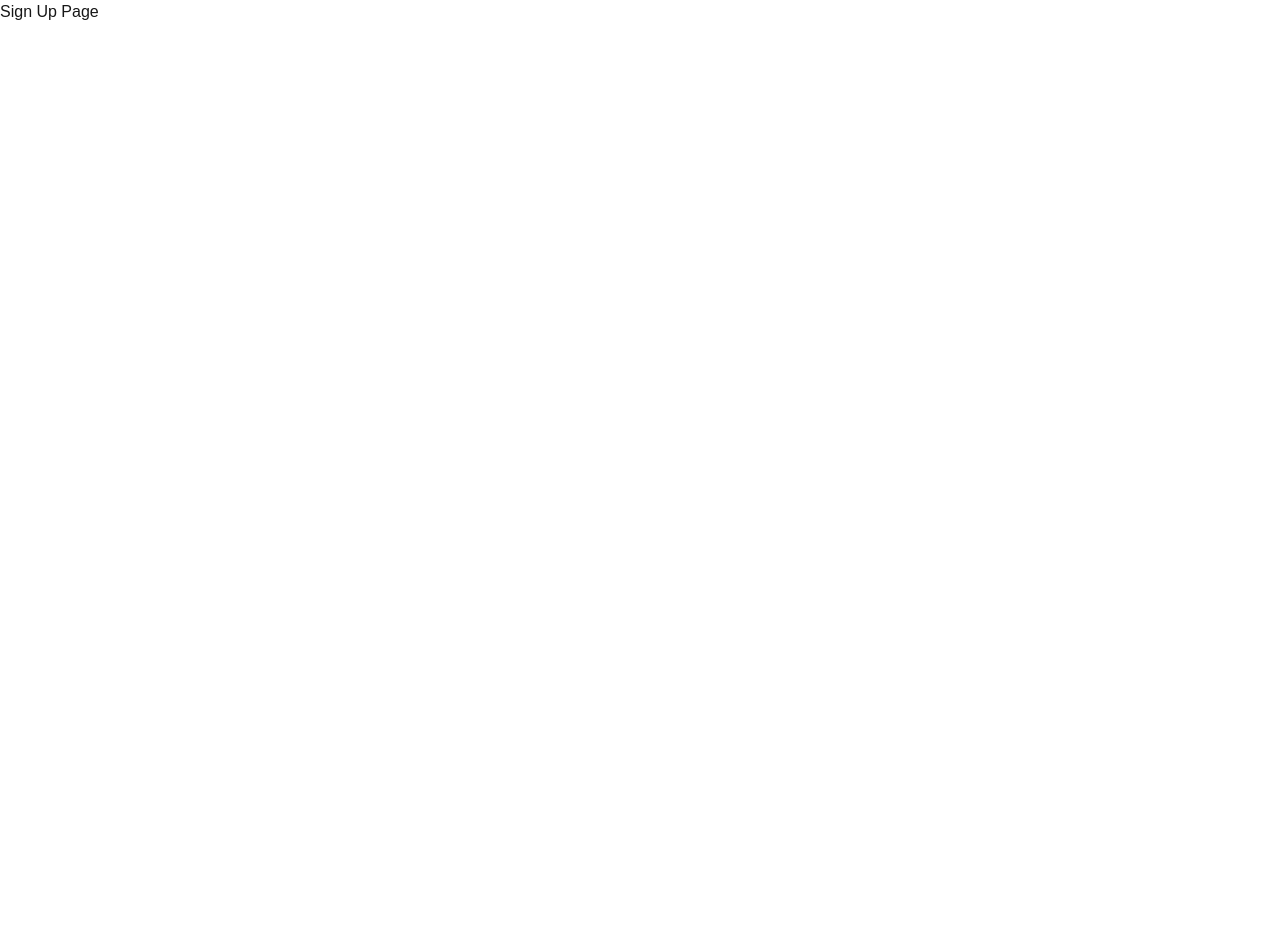
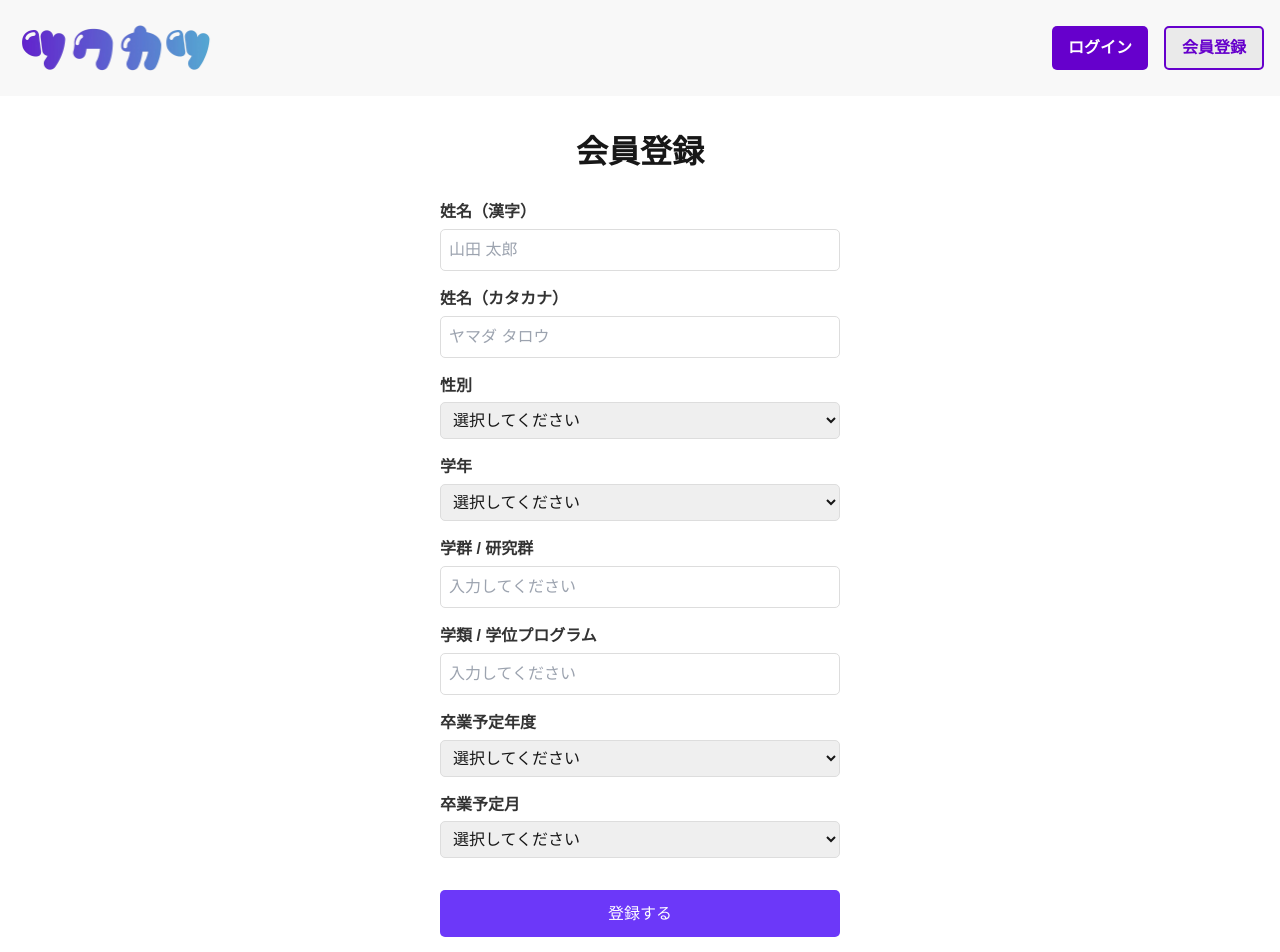
Before and after one commit to kenTATATA/Tsukukatsu, a Next.js app in the folder tsukukatsu_app/: page /signup in a window 1280 px wide. Shown: the top 952 px of the page. Before the commit the page ends 800 px from the top, so only its background shows below. Built offline with nearby package versions, Linux system fonts and the light colour scheme.

Commit message:
会員登録の画面設計
会員登録のフィールドを入力する画面を作りました。

```diff
--- /dev/null
+++ b/tsukukatsu_app/src/app/signup/Signup.module.css
@@ -0,0 +1,63 @@
+/* src/app/signup/Signup.module.css */
+.signupContainer {
+    display: flex;
+    flex-direction: column;
+    align-items: center;
+    justify-content: center;
+    padding: 2rem;
+  }
+
+  .heading {
+    font-size: 2rem;
+    font-weight: bold;
+    margin-bottom: 1.5rem;
+    text-align: center;
+  }
+
+  .form {
+    display: flex;
+    flex-direction: column;
+    width: 100%;
+    max-width: 400px;
+  }
+
+  .inputGroup {
+    display: flex;
+    flex-direction: column;
+    margin-bottom: 1rem;
+  }
+
+  .label {
+    font-weight: bold;
+    margin-bottom: 0.3rem;
+    color: #333;
+  }
+
+  .input {
+    padding: 0.5rem;
+    border: 1px solid #ddd;
+    border-radius: 5px;
+    font-size: 1rem;
+  }
+
+  .select {
+    padding: 0.5rem;
+    border: 1px solid #ddd;
+    border-radius: 5px;
+    font-size: 1rem;
+  }
+
+  .button {
+    background-color: #6c38f9;
+    color: #fff;
+    border: none;
+    border-radius: 5px;
+    padding: 0.7rem 1rem;
+    font-size: 1rem;
+    cursor: pointer;
+    margin-top: 1rem;
+  }
+
+  .button:hover {
+    background-color: #5733c0;
+  }
--- a/tsukukatsu_app/src/app/signup/page.tsx
+++ b/tsukukatsu_app/src/app/signup/page.tsx
@@ -1,8 +1,209 @@
+// src/app/signup/page.tsx
+"use client";
+
+import { useState } from "react";
+import { useUser } from "../context/UserContext";
+import Header from "../components/Header";
+import styles from "./Signup.module.css";
+
 export default function SignupPage() {
+  const currentYear = new Date().getFullYear(); // 現在の年度を取得
+  const graduationYearOptions = Array.from({ length: 6 }, (_, i) => currentYear + i); // 今年から6年後までの年度を生成
+
+  const [formData, setFormData] = useState({
+    nameKanji: "",
+    nameKana: "",
+    gender: "",
+    grade: "",                // 学年
+    researchGroup: "",         // 学群 / 研究群
+    program: "",
+    graduationYear: "",
+    graduationMonth: "",
+  });
+
+  // 入力必須チェック用関数
+  const isFormValid = () => {
     return (
-      <div>
-        <h1>Sign Up Page</h1>
-        {/* 会員登録フォームなど */}
+      formData.nameKanji &&
+      formData.nameKana &&
+      formData.gender &&
+      formData.researchGroup &&
+      formData.program &&
+      formData.grade &&
+      formData.graduationYear &&
+      formData.graduationMonth
+    );
+  };
+
+  const handleChange = (e: React.ChangeEvent<HTMLInputElement | HTMLSelectElement>) => {
+    const { name, value } = e.target;
+    setFormData((prevData) => ({ ...prevData, [name]: value }));
+  };
+
+  const handleSubmit = (e: React.FormEvent) => {
+    e.preventDefault();
+    console.log("登録情報:", formData);
+    // 会員登録処理
+  };
+
+  return (
+    <div>
+      <Header />
+      <div className={styles.signupContainer}>
+        <h1 className={styles.heading}>会員登録</h1>
+        <form onSubmit={handleSubmit} className={styles.form}>
+          {/* 姓名（漢字） */}
+          <div className={styles.inputGroup}>
+            <label className={styles.label}>姓名（漢字）</label>
+            <input
+              type="text"
+              name="nameKanji"
+              value={formData.nameKanji}
+              onChange={handleChange}
+              required
+              placeholder="山田 太郎"
+              className={styles.input}
+            />
+          </div>
+
+          {/* 姓名（カタカナ） */}
+          <div className={styles.inputGroup}>
+            <label className={styles.label}>姓名（カタカナ）</label>
+            <input
+              type="text"
+              name="nameKana"
+              value={formData.nameKana}
+              onChange={handleChange}
+              required
+              placeholder="ヤマダ タロウ"
+              className={styles.input}
+            />
+          </div>
+
+          {/* 性別 */}
+          <div className={styles.inputGroup}>
+            <label className={styles.label}>性別</label>
+            <select
+              name="gender"
+              value={formData.gender}
+              onChange={handleChange}
+              required
+              className={styles.select}
+            >
+              <option value="" disabled>選択してください</option>
+              <option value="男">男</option>
+              <option value="女">女</option>
+              <option value="その他">その他</option>
+            </select>
+          </div>
+
+          {/* 大学 */}
+          {/* <div className={styles.inputGroup}>
+            <label className={styles.label}>大学</label>
+            <input
+              type="text"
+              name="university"
+              value={formData.university}
+              onChange={handleChange}
+              required
+              placeholder="○○大学"
+              className={styles.input}
+            />
+          </div> */}
+
+          {/* 学年 */}
+          <div className={styles.inputGroup}>
+            <label className={styles.label}>学年</label>
+            <select
+              name="grade"
+              value={formData.grade}
+              onChange={handleChange}
+              required
+              className={styles.select}
+            >
+              <option value="" disabled>選択してください</option>
+              <option value="B1">学部1年 / B1</option>
+              <option value="B2">学部2年 / B2</option>
+              <option value="B3">学部3年 / B3</option>
+              <option value="B4">学部4年 / B4</option>
+              <option value="M1">修士1年 / M1</option>
+              <option value="M2">修士2年 / M2</option>
+              <option value="D1">博士1年 / D1</option>
+              <option value="D2">博士2年 / D2</option>
+              <option value="D3">博士3年 / D3</option>
+              <option value="研究生">研究生</option>
+            </select>
+          </div>
+
+          {/* 学群 / 研究群 */}
+          <div className={styles.inputGroup}>
+            <label className={styles.label}>学群 / 研究群</label>
+            <input
+              type="text"
+              name="researchGroup"
+              value={formData.researchGroup}
+              onChange={handleChange}
+              required
+              placeholder="入力してください"
+              className={styles.input}
+            />
+          </div>
+
+          {/* 学類 / 学位プログラム */}
+          <div className={styles.inputGroup}>
+            <label className={styles.label}>学類 / 学位プログラム</label>
+            <input
+              type="text"
+              name="program"
+              value={formData.program}
+              onChange={handleChange}
+              required
+              placeholder="入力してください"
+              className={styles.input}
+            />
+          </div>
+
+          {/* 卒業予定年度 */}
+          <div className={styles.inputGroup}>
+            <label className={styles.label}>卒業予定年度</label>
+            <select
+              name="graduationYear"
+              value={formData.graduationYear}
+              onChange={handleChange}
+              required
+              className={styles.select}
+            >
+              <option value="" disabled>選択してください</option>
+              {graduationYearOptions.map((year) => (
+                <option key={year} value={year}>
+                  {year}年度
+                </option>
+              ))}
+            </select>
+          </div>
+
+          {/* 卒業予定月 */}
+          <div className={styles.inputGroup}>
+            <label className={styles.label}>卒業予定月</label>
+            <select
+              name="graduationMonth"
+              value={formData.graduationMonth}
+              onChange={handleChange}
+              required
+              className={styles.select}
+            >
+              <option value="" disabled>選択してください</option>
+              {[...Array(12)].map((_, i) => (
+                <option key={i + 1} value={i + 1}>
+                  {i + 1}月
+                </option>
+              ))}
+            </select>
+          </div>
+
+          <button type="submit" className={styles.button} disabled={!isFormValid()}>登録する</button>
+        </form>
       </div>
-    );
-  }
+    </div>
+  );
+}
```
